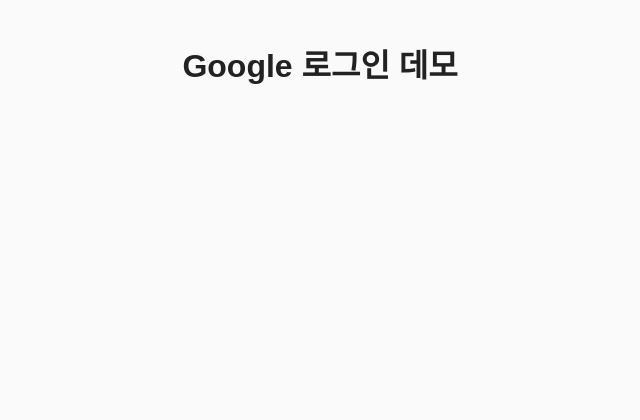
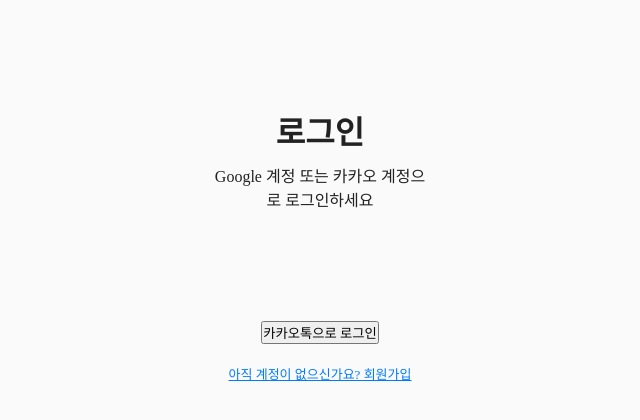
Before and after one commit to elroi773/manna_pray_project, a React (Vite) app: page /login in a window 1280 px wide. Shown: the top 420 px of the page, without its empty margins (320-960 px from the left). Built offline with nearby package versions, Linux system fonts and the light colour scheme; a web font is replaced by a local one.

Commit message:
카카오 로그인 추가

```diff
--- a/src/Login/login.jsx
+++ b/src/Login/login.jsx
@@ -1,35 +1,78 @@
 import React, { useState } from "react";
 import { GoogleLogin } from "@react-oauth/google";
-import { jwtDecode } from "jwt-decode"
+import { jwtDecode } from "jwt-decode";
+import { useNavigate } from "react-router-dom";
+import "./login.css"; // join이면 join.css
 
-function App() {
+function Login() {
   const [user, setUser] = useState(null);
+  const navigate = useNavigate();
+
+  // ✅ 여기 아래에 Kakao 로그인 함수 넣기
+  const handleKakaoLogin = () => {
+    if (!window.Kakao.isInitialized()) {
+      window.Kakao.init("40538baf4c86d4f3813eb46028d01f0e"); // 🔑 여기에 본인의 키 입력
+    }
+
+    window.Kakao.Auth.login({
+      scope: "profile_nickname, account_email",
+      success: function (authObj) {
+        window.Kakao.API.request({
+          url: "/v2/user/me",
+          success: function (res) {
+            const kakaoAccount = res.kakao_account;
+            const user = {
+              name: kakaoAccount.profile.nickname,
+              email: kakaoAccount.email,
+            };
+            console.log("카카오 로그인 성공:", user);
+            setUser(user);
+            navigate("/");
+          },
+          fail: function (error) {
+            console.error("카카오 사용자 정보 요청 실패:", error);
+          },
+        });
+      },
+      fail: function (err) {
+        console.error("카카오 로그인 실패:", err);
+      },
+    });
+  };
 
   return (
-    <div style={{ padding: 40, textAlign: "center" }}>
-      <h1>Google 로그인 데모</h1>
-
+    <div className="auth-page">
+      <div className="auth-container">
+        <h1>로그인</h1>
         {!user ? (
+          <>
+            <p>Google 계정 또는 카카오 계정으로 로그인하세요</p>
             <GoogleLogin
               onSuccess={(credentialResponse) => {
                 const decoded = jwtDecode(credentialResponse.credential);
-            console.log("Google User:", decoded);
+                console.log("Google 로그인 성공:", decoded);
                 setUser(decoded);
+                navigate("/");
               }}
               onError={() => {
-            console.log("Login Failed");
+                console.log("Google 로그인 실패");
               }}
             />
+            <button className="kakao-button" onClick={handleKakaoLogin}>
+              카카오톡으로 로그인
+            </button>
+            <p className="auth-link" onClick={() => navigate("/join")}>
+              아직 계정이 없으신가요? 회원가입
+            </p>
+          </>
         ) : (
           <div>
-          <img src={user.picture} alt="프로필" style={{ borderRadius: "50%" }} />
-          <h2>{user.name}</h2>
-          <p>{user.email}</p>
-          <button onClick={() => setUser(null)}>로그아웃</button>
+            <h2>환영합니다, {user.name}님!</h2>
           </div>
         )}
+      </div>
     </div>
   );
 }
 
-export default App;
+export default Login;
```
Lines whose indentation alone changed are shown as unchanged.
